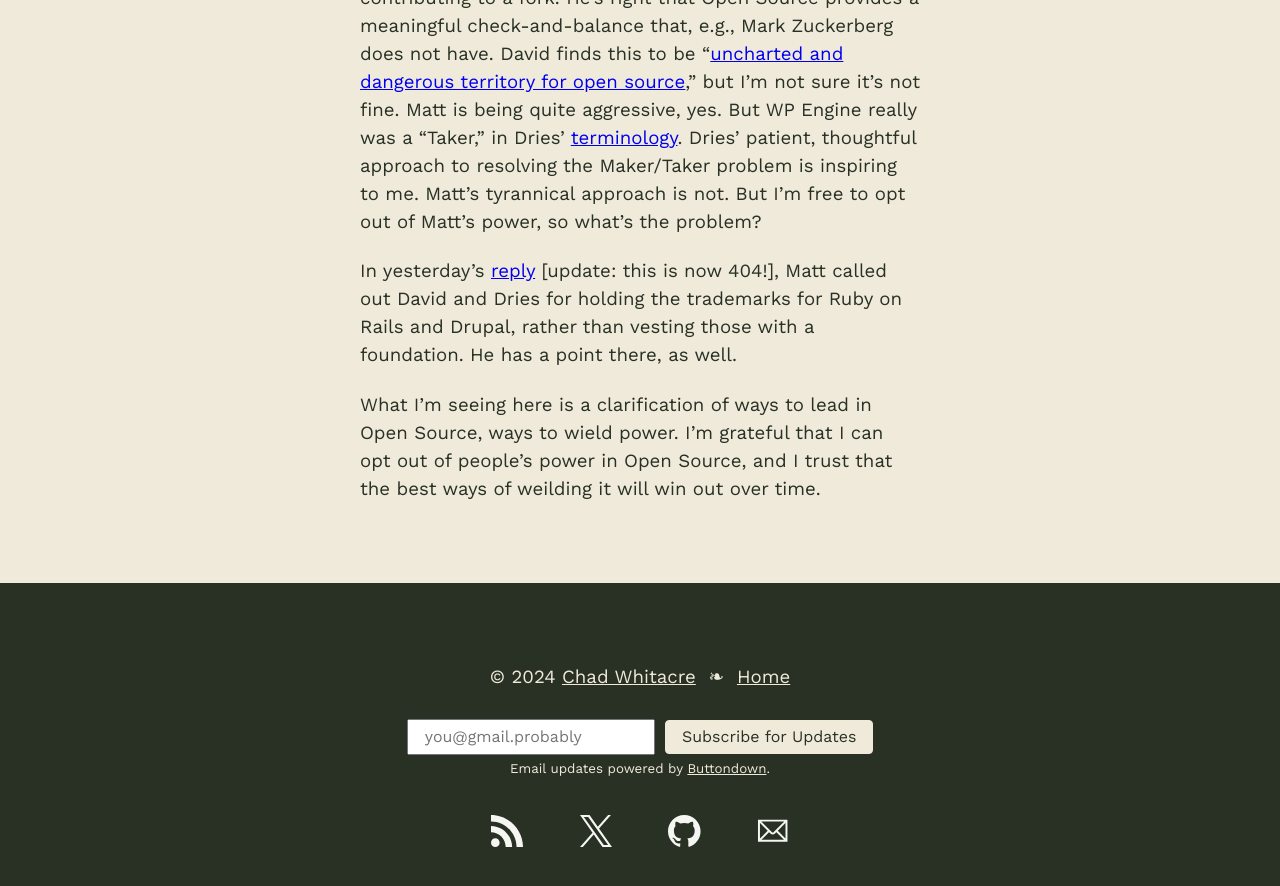
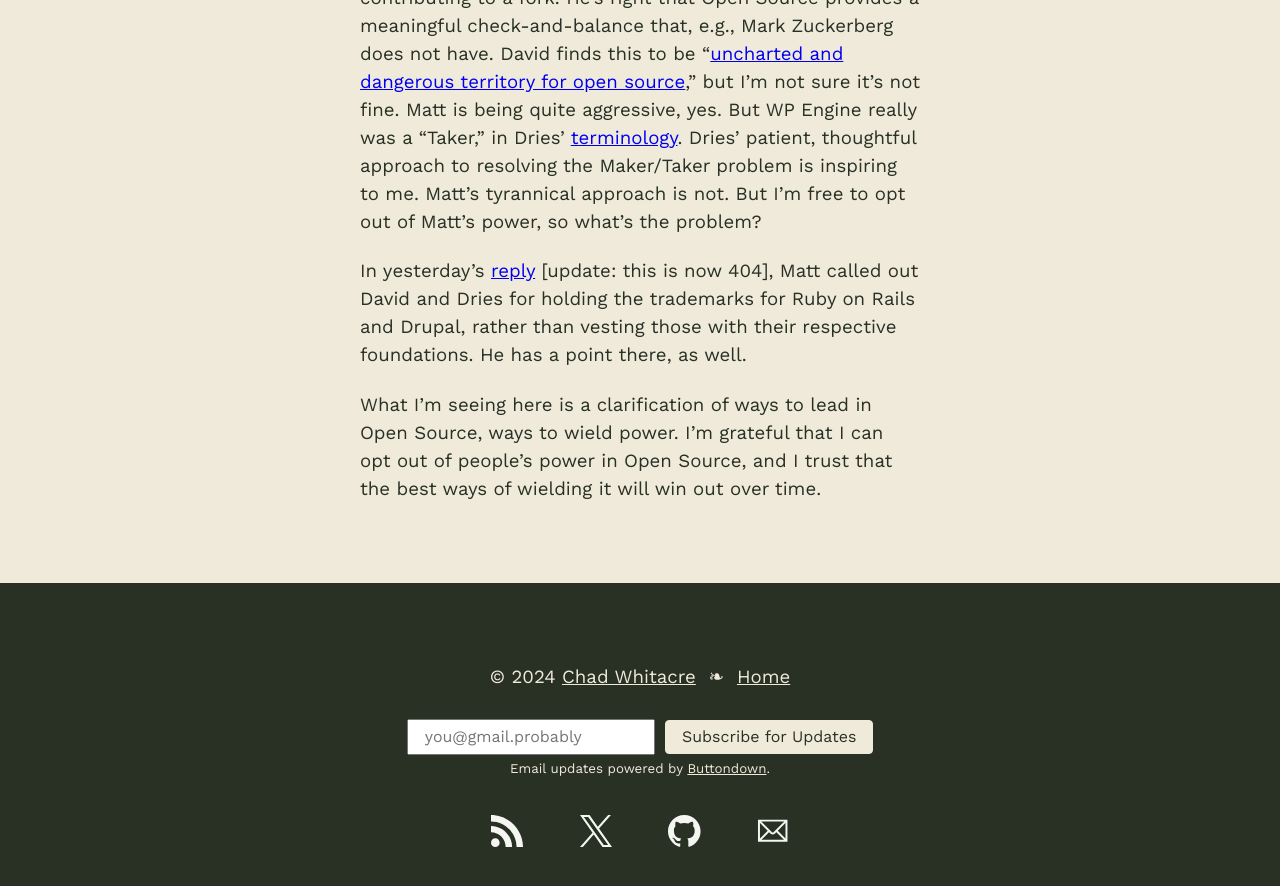
Before and after one commit to chadwhitacre/openpath, a Jekyll site: the page built from _posts/2024-10-14-leadership-and-power-in-open-source.md, in a window 1280 px wide and 900 px high, scrolled down 4853 px. Shown: the top 886 px of the window. Built offline with Jekyll 4.4.1, drawn with Linux system fonts in a browser that asks for light colours; some web fonts are replaced; comment, search, counter and statistics services are not loaded; some of the changed text lies outside the part shown.

Commit message:
Preening

```diff
--- a/_posts/2024-10-14-leadership-and-power-in-open-source.md
+++ b/_posts/2024-10-14-leadership-and-power-in-open-source.md
@@ -1,6 +1,6 @@
 ---
 title: Leadership and Power in Open Source
-excerpt: Open Source offers a real check on power, yet some ways of weilding power in Open Source are still better than others.
+excerpt: Open Source offers a real check on power, yet some ways of wielding power in Open Source are still better than others.
 ---
 
 Last week I waded into the Great WordPress Drama of 2024 with a post comparing
@@ -131,10 +131,10 @@ Matt's tyrannical approach is not. But I'm free to opt out of Matt's power, so
 what's the problem?
 
 In yesterday's [reply](https://ma.tt/2024/10/on-dhh/) [update: this is now
-404!], Matt called out David and Dries for holding the trademarks for Ruby on
-Rails and Drupal, rather than vesting those with a foundation. He has a point
-there, as well.
+404], Matt called out David and Dries for holding the trademarks for Ruby on
+Rails and Drupal, rather than vesting those with their respective foundations.
+He has a point there, as well.
 
 What I'm seeing here is a clarification of ways to lead in Open Source, ways to
 wield power. I'm grateful that I can opt out of people's power in Open Source,
-and I trust that the best ways of weilding it will win out over time.
+and I trust that the best ways of wielding it will win out over time.
```
Also changed, not shown: other parts of _posts/2024-10-14-leadership-and-power-in-open-source.md (+1 -1 lines).
